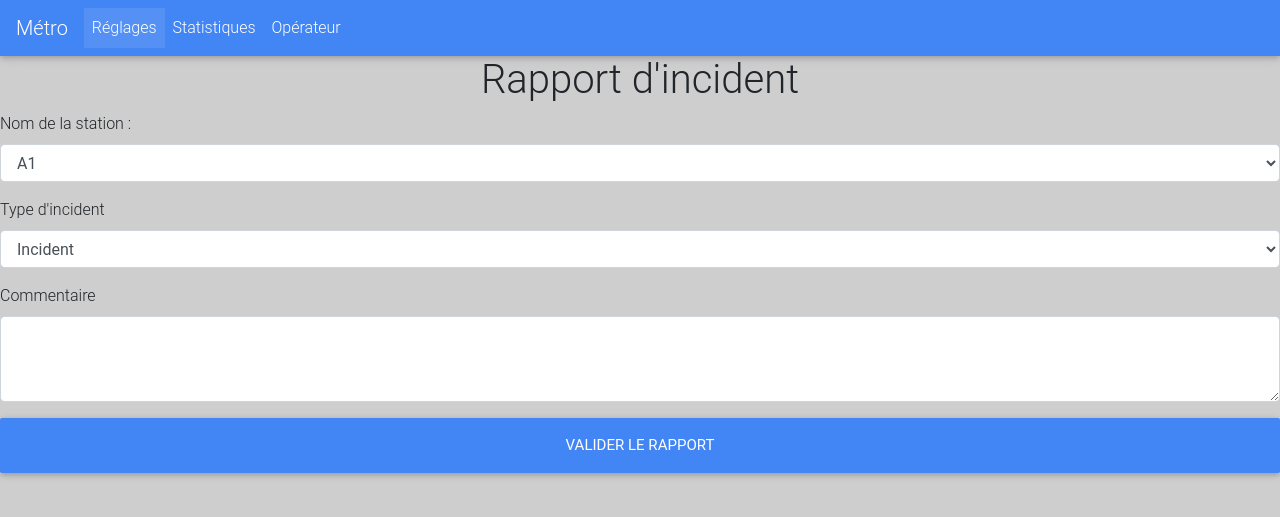
After one commit to braxyxx/Projet-Iot-Dev-B2, a Node server app: page /operateur in a window 1280 px wide. The commit adds this page. Shown: the top 517 px of the page. Run offline with Node 20, Linux system fonts and the light colour scheme; some libraries are stand-ins or nearby versions.

Commit message:
modif du 28/05

```diff
--- a/projetDev/app.js
+++ b/projetDev/app.js
@@ -3,6 +3,12 @@ var express = require('express');
 var path = require('path');
 var cookieParser = require('cookie-parser');
 var logger = require('morgan');
+
+// Necessaire pour arduino
+var socket = require('socket.io');
+var fs = require('fs');
+var serialport = require('serialport');
+
 
 var indexRouter = require('./routes/index');
 var usersRouter = require('./routes/users');
--- a/projetDev/package.json
+++ b/projetDev/package.json
@@ -12,12 +12,14 @@
     "debug": "~2.6.9",
     "ejs": "^2.5.8",
     "express": "~4.16.0",
+    "fs": "0.0.1-security",
     "http-errors": "^1.6.3",
     "johnny-five": "^0.14.3",
     "morgan": "~1.9.0",
-    "pug": "2.0.0-beta11"
+    "pug": "2.0.0-beta11",
+    "socket.io": "^2.1.1"
   },
   "devDependencies": {
-    "serialport": "^6.1.1"
+    "serialport": "^6.2.0"
   }
 }
--- a/projetDev/routes/index.js
+++ b/projetDev/routes/index.js
@@ -12,6 +12,10 @@ router.get('/reglage', function(req, res, next) {
 
 router.get('/statistique', function(req, res, next) {
   res.render('statistique.ejs');
+});
+
+router.get('/operateur', function(req, res, next) {
+  res.render('operateur.ejs');
 });
 
 
--- a/projetDev/views/index.ejs
+++ b/projetDev/views/index.ejs
@@ -8,7 +8,7 @@
     </div>
 
     <div class="row">
-    <div class="col-3"><p>allez l'OMallez l'OMallez l'OMallez l'OMallez l'OMallez l'OMallez l'OMallez l'OMallez l'OMallez l'OM</p></div>
+    <div class="col-3"><p></p></div>
     <div class="col-6">
       <p></p>
     </div>
--- /dev/null
+++ b/projetDev/views/operateur.ejs
@@ -0,0 +1,37 @@
+<% include partial/header %>
+
+
+<h1 style="text-align:center">Rapport d'incident</h1>
+
+<form>
+  <div class="form-group">
+    <label for="exampleFormControlSelect1">Nom de la station : </label>
+    <select class="form-control" id="nomStation">
+      <option>A1</option>
+      <option>A2</option>
+      <option>A3</option>
+      <option>A4</option>
+      <option>A5</option>
+      <option>B1</option>
+      <option>B2</option>
+      <option>B3</option>
+      <option>B4</option>
+      <option>B5</option>
+    </select>
+  </div>
+    <div class="form-group">
+    <label for="exampleFormControlSelect1">Type d'incident </label>
+    <select class="form-control" id="typeIncident">
+      <option>Incident</option>
+      <option>Obstacle</option>
+      <option>Objet encombrant</option>
+      <option>Probleme station</option>
+    </select>
+  </div>
+  <div class="form-group">
+    <label for="exampleFormControlTextarea1">Commentaire</label>
+    <textarea class="form-control" id="exampleFormControlTextarea1" rows="3"></textarea>
+  </div>
+  <button type="button" class="btn btn-primary btn-lg btn-block">Valider le rapport</button>
+</form>
+<% include partial/footer %>
--- a/projetDev/views/partial/header.ejs
+++ b/projetDev/views/partial/header.ejs
@@ -50,6 +50,10 @@
                 <a class="nav-link" href="../statistique">Statistiques</a>
             </li>
 
+            <li class="nav-item">
+                <a class="nav-link" href="../operateur">Opérateur</a>
+            </li>
+
 
 
         </ul>
--- a/projetDev/views/statistique.ejs
+++ b/projetDev/views/statistique.ejs
@@ -4,6 +4,7 @@
 
     <h1 style="text-align:center">Statistiques</h1>
 
+<p>Statistique de fréquence</p>
 
     <div id="train">
 
```
Also changed, not shown: 1 other file.
